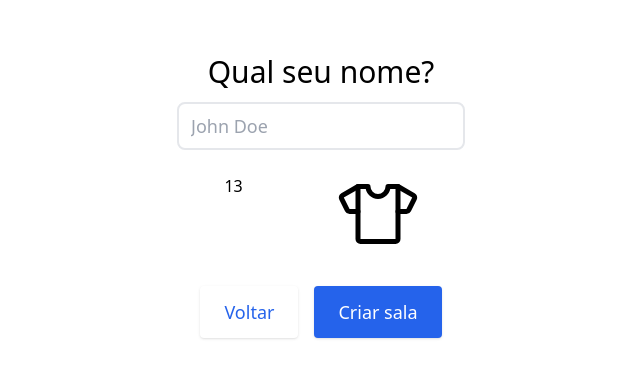
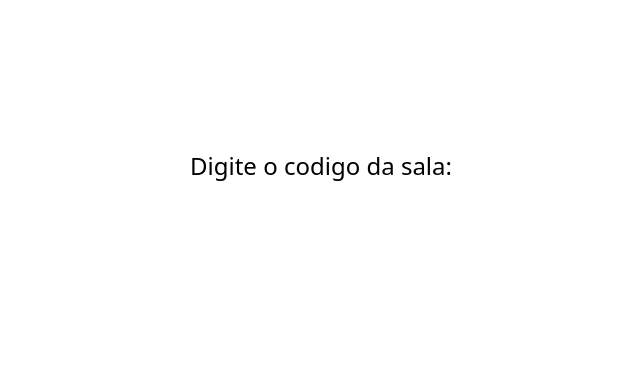
Before and after one commit to mtluiz/homepoker.app, a Next.js app: page / in a window 1280 px wide. Shown: the part 210-588 px from the top of the page, without its empty margins (319-959 px from the left). Built offline with nearby package versions, Linux system fonts and the light colour scheme.

Commit message:
chore: log api call

```diff
--- a/src/common/components/elements/home/index.js
+++ b/src/common/components/elements/home/index.js
@@ -1,10 +1,11 @@
 import React from 'react';
 import CreateRoom from './CreateRoom';
+import JoinRoom from './JoinRoom';
 
 export default function Home() {
   return (
       <div className="px-4 py-32 mx-auto min-w-fit max-w-screen-xl lg:h-screen lg:items-center lg:flex">
-        <CreateRoom></CreateRoom>
+        <JoinRoom></JoinRoom>
       </div>
   )
 }
--- a/src/pages/api/hello.js
+++ b/src/pages/api/hello.js
@@ -1,5 +1,6 @@
 // Next.js API route support: https://nextjs.org/docs/api-routes/introduction
 
 export default function handler(req, res) {
+  console.log("sla");
   res.status(200).json({ name: 'John Doe' })
 }
```
